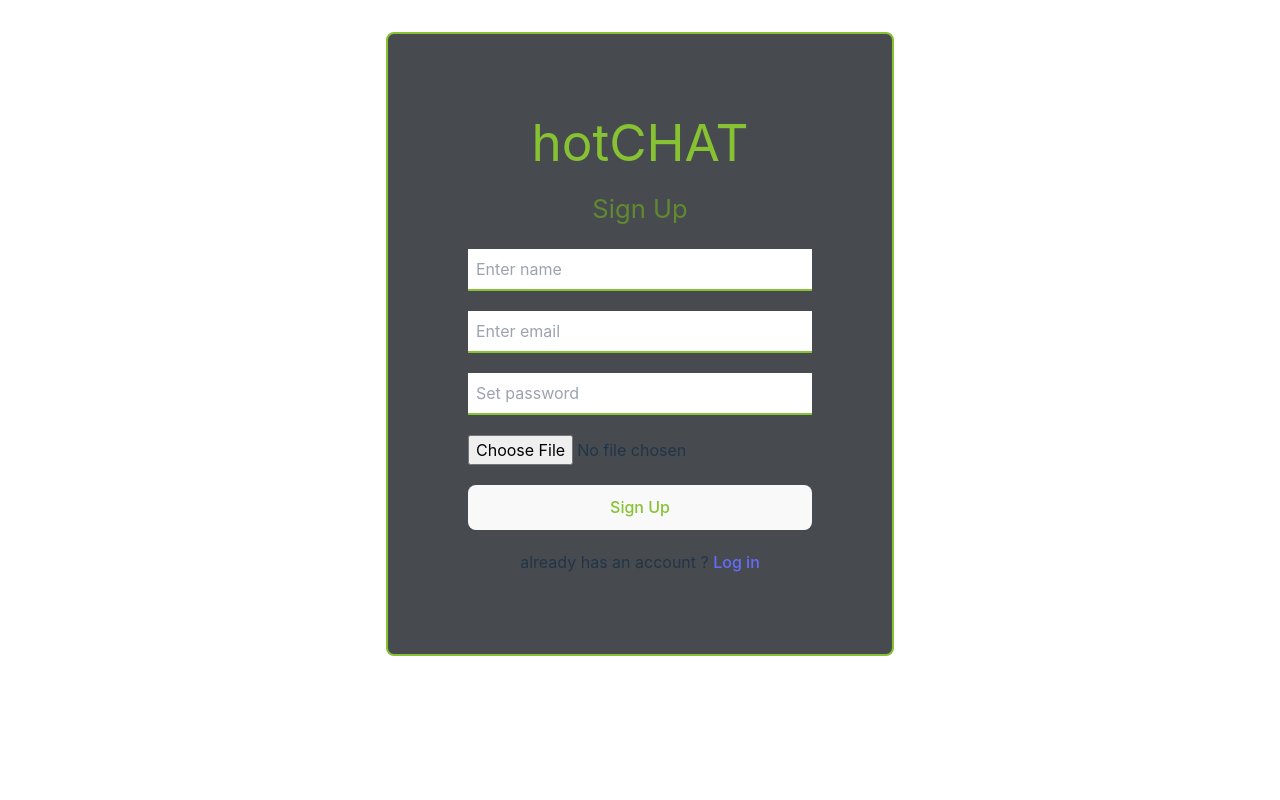
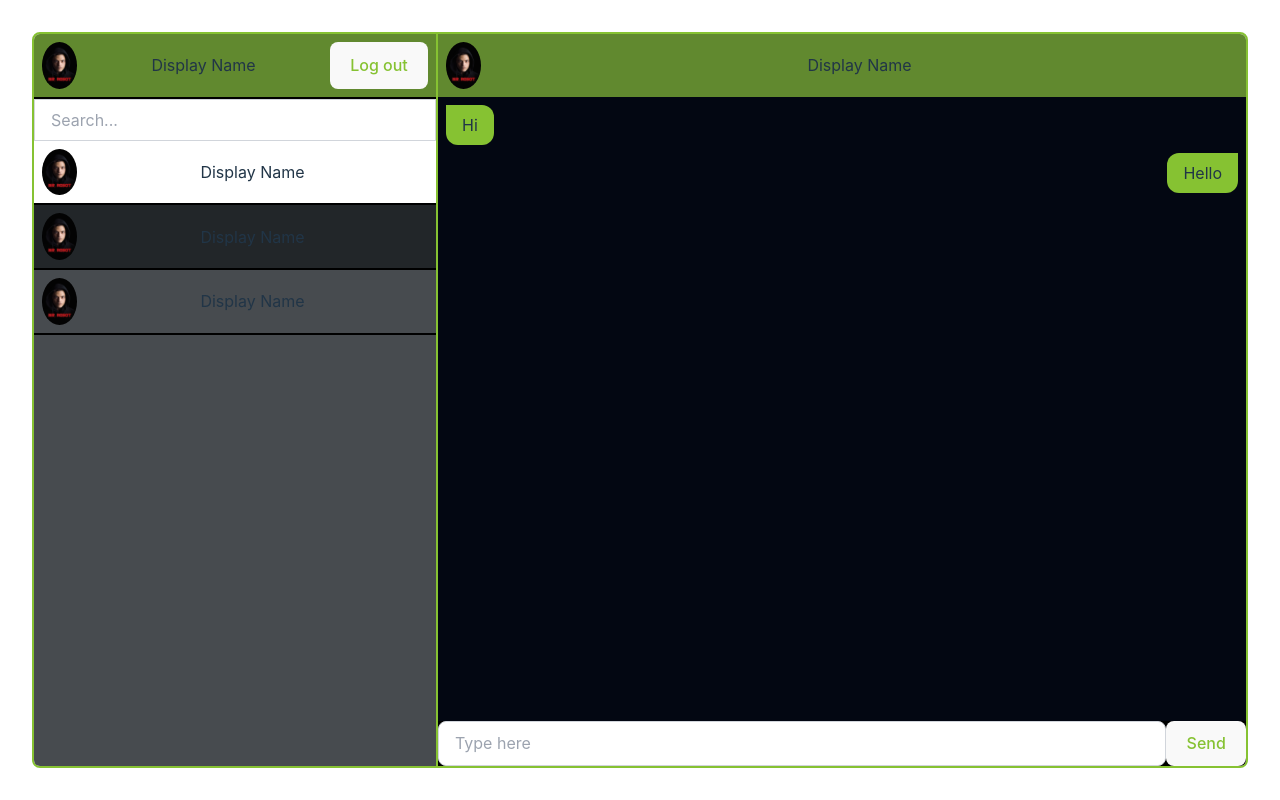
Before and after one commit to MGuruNikhil/theConnection, a React (Vite) app in the folder hot-chat/: page / in a window 1280 px wide. Built offline with nearby package versions, Linux system fonts and the light colour scheme.

Commit message:
UI design completed

```diff
--- a/hot-chat/src/App.jsx
+++ b/hot-chat/src/App.jsx
@@ -10,9 +10,9 @@ function App() {
 
   return (
     <>
-      <Signup/>
+      {/* <Signup/> */}
       {/* <Login /> */}
-      {/* <Chat /> */}
+      <Chat />
     </>
   )
 }
--- a/hot-chat/src/pages/components/SearchBar.jsx
+++ b/hot-chat/src/pages/components/SearchBar.jsx
@@ -1,4 +1,5 @@
 import React from 'react'
+import Dummy from './Dummy.jpg'
 
 const SearchBar = () => {
     return (
@@ -9,6 +10,10 @@ const SearchBar = () => {
                 style={{ minWidth: '0' }}
                 placeholder='Search...'
             />
+            <div className="searchResult flex flex-row p-2 justify-between border-b-solid border-b-black border-b-2 overflow-hidden">
+                <img className='rounded-[50%] object-cover' src={Dummy} alt="pp" width={'35px'} height={'35px'} />
+                <p className='self-center flex-1'>Display Name</p>
+            </div>
         </div>
     );
 }
```
